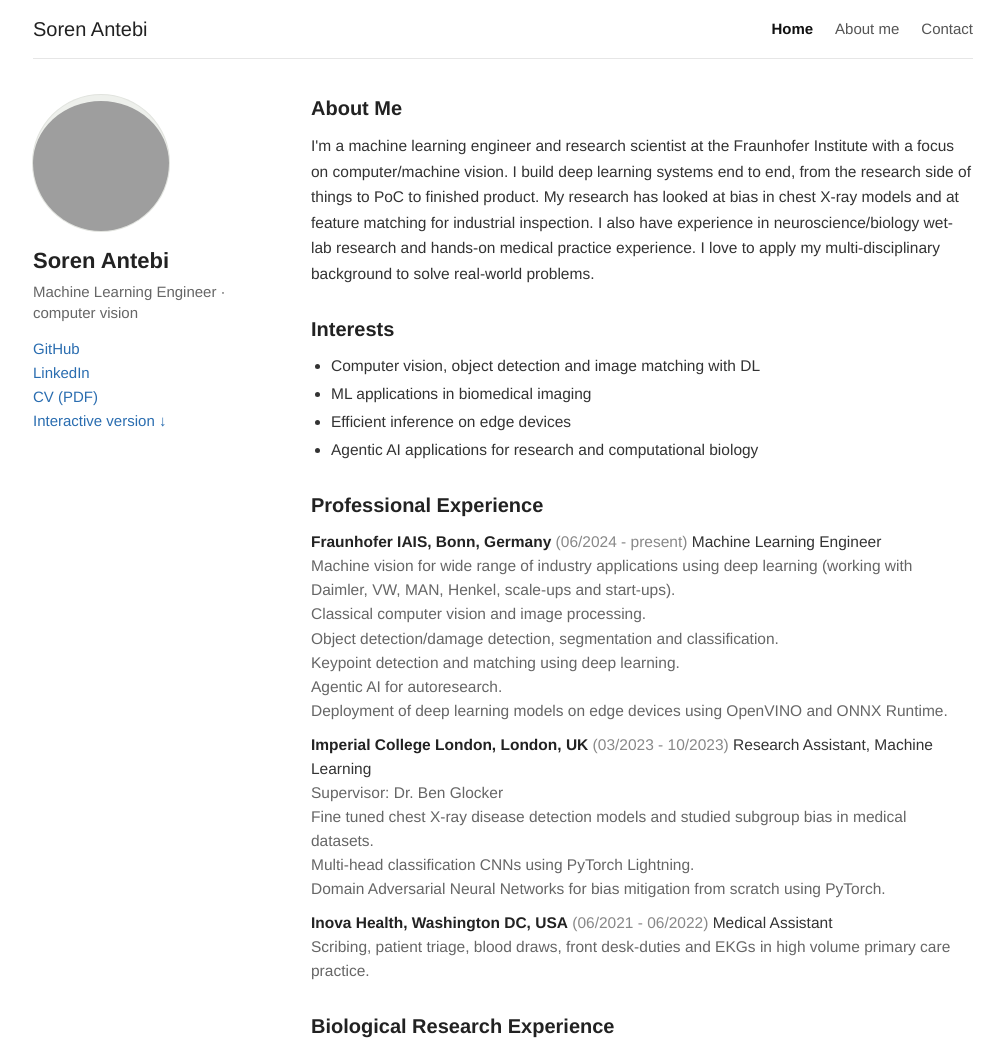
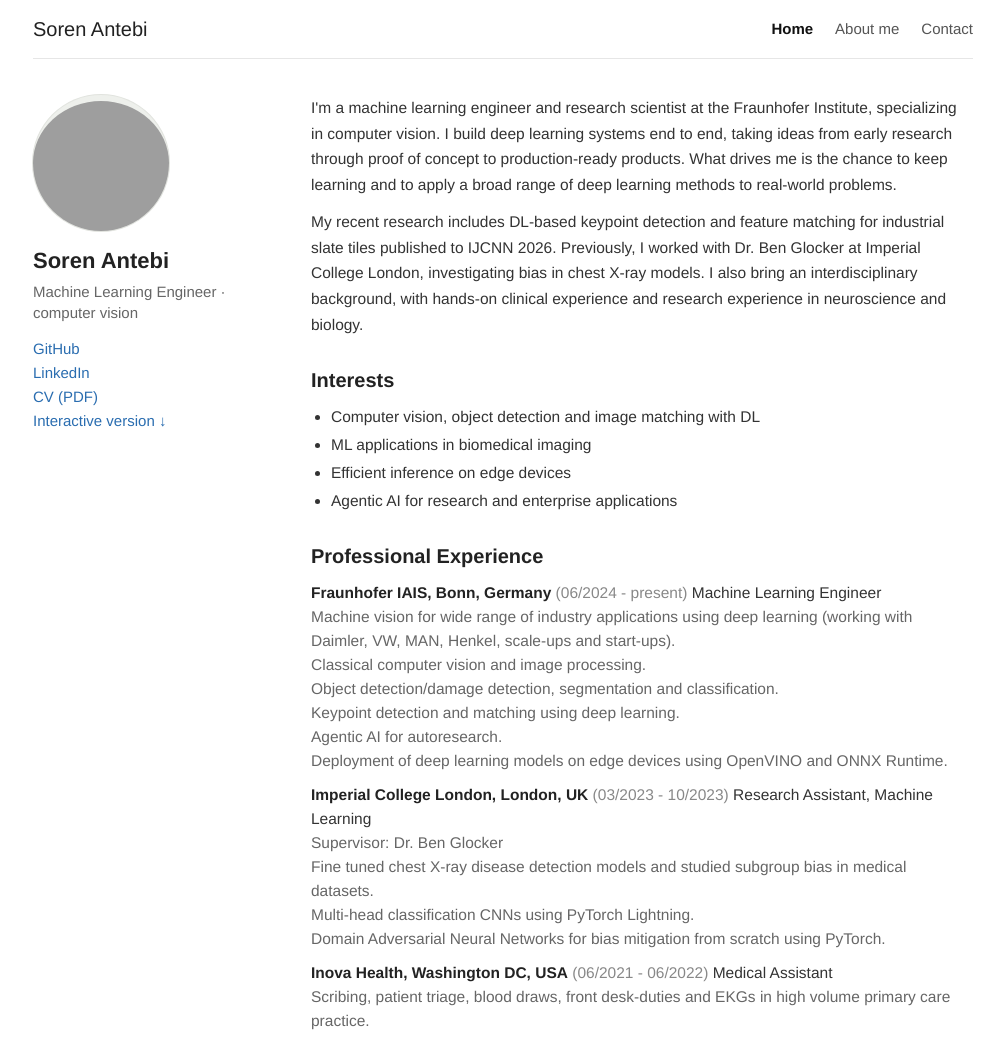
Before and after one commit to sorenantebi/sorenantebi.github.io, a plain HTML site: page index.html in a window 1280 px wide. Shown: the top 1042 px of the page, without its empty margins (137-1141 px from the left). Drawn offline with Linux system fonts and the light colour scheme; grey boxes are pictures that could not be loaded.

Commit message:
Tighter intro

```diff
--- a/hallway.js
+++ b/hallway.js
@@ -108,14 +108,14 @@ const SITE = {
   // Concise homepage (top of the page). Bracketed text is a placeholder.
   cv: {
     role: 'Machine Learning Engineer · computer vision',
-    intro: "I'm a machine learning engineer and research scientist at the Fraunhofer Institute with a focus on computer/machine vision. I build deep learning systems end to end, from the research side of things to PoC to finished product. My research has looked at bias in chest X-ray models and at feature matching for industrial inspection. I also have experience in neuroscience/biology wet-lab research and hands-on medical practice experience. I love to apply my multi-disciplinary background to solve real-world problems.",
+    intro: ["I'm a machine learning engineer and research scientist at the Fraunhofer Institute, specializing in computer vision. I build deep learning systems end to end, taking ideas from early research through proof of concept to production-ready products. What drives me is the chance to keep learning and to apply a broad range of deep learning methods to real-world problems.", "My recent research includes DL-based keypoint detection and feature matching for industrial slate tiles published to IJCNN 2026. Previously, I worked with Dr. Ben Glocker at Imperial College London, investigating bias in chest X-ray models. I also bring an interdisciplinary background, with hands-on clinical experience and research experience in neuroscience and biology."],
     links: [
       { label: 'GitHub', href: 'https://github.com/sorenantebi' },
       { label: 'LinkedIn', href: 'https://www.linkedin.com/in/soren-antebi/' },
       { label: 'CV (PDF)', href: 'assets/resume.pdf' },
       { label: 'Interactive version ↓', href: '#lift' },
     ],
-    interests: ['Computer vision, object detection and image matching with DL', 'ML applications in biomedical imaging', 'Efficient inference on edge devices', 'Agentic AI applications for research and computational biology'],
+    interests: ['Computer vision, object detection and image matching with DL', 'ML applications in biomedical imaging', 'Efficient inference on edge devices', 'Agentic AI for research and enterprise applications'],
     experience: [
       { org: 'Fraunhofer IAIS, Bonn, Germany', when: '06/2024 - present', role: 'Machine Learning Engineer', note: ['Machine vision for wide range of industry applications using deep learning (working with Daimler, VW, MAN, Henkel, scale-ups and start-ups).', 'Classical computer vision and image processing.', 'Object detection/damage detection, segmentation and classification.', 'Keypoint detection and matching using deep learning.', 'Agentic AI for autoresearch.', 'Deployment of deep learning models on edge devices using OpenVINO and ONNX Runtime.'] },
       { org: 'Imperial College London, London, UK', when: '03/2023 - 10/2023', role: 'Research Assistant, Machine Learning', note: ['Supervisor: Dr. Ben Glocker','Fine tuned chest X-ray disease detection models and studied subgroup bias in medical datasets.', 'Multi-head classification CNNs using PyTorch Lightning.', 'Domain Adversarial Neural Networks for bias mitigation from scratch using PyTorch.'] },
@@ -140,8 +140,8 @@ const SITE = {
     ],
   },
   about: [
-    'I am a machine learning engineer with a focus on computer vision and deep learning applications in the industry. I love working at the intersection of ML research and software development, and love building things from an idea/theory into a tangible functional product.',
-    'My research has looked at fairness in chest X-ray disease detection, where I tested domain-adversarial networks for removing bias, and at hybrid deep learning for matching and classifying industrial slate tiles, which was accepted at IJCNN 2026.',
+    'I\'m a machine learning engineer with a focus on computer vision and deep learning applications in the industry. I love working at the intersection of ML research and software development, and love building things from an idea/theory into a tangible functional product.',
+    'I have a multidisciplinary background in medicine, neuroscience, and machine learning.',
     'Outside of work I enjoy pixel art games (due to my pokemon and minecraft addiction as a kid), traveling, reading, league of legends (I hit challenger at last), and anime.',
     'I moved from Berlin to the US when I was 5, returned to Germany at 10, then completed my undergraduate degree in the US and my postgraduate degree in the UK.',
     'Favorite anime: Steins;Gate, Berserk, Neon Genesis Evangelion, Gurren Lagann and Attack on Titan.',
@@ -151,7 +151,7 @@ const SITE = {
   // About me badge (hallway popup). Tile images live in about/img/.
   badge: {
     role: 'Machine learning engineer',
-    bio: 'I am a machine learning engineer at Fraunhofer IAIS with a focus on computer vision and deep learning applications in the industry. I love building things from an idea into a tangible, functional product.',
+    bio: 'I\'m a machine learning engineer at Fraunhofer IAIS with a focus on computer vision and deep learning applications in the industry. I love building things from an idea into a tangible, functional product. I genuinely enjoy learning about new models and technologies.',
     lived: 'Berlin → US (age 5) → Germany (age 10) → US for undergrad (William & Mary) → UK for my postgrad (Imperial College London).',
     tiles: [
       { id: 'anime', label: 'Anime', text: 'Favorite anime: Steins;Gate, Berserk, Neon Genesis Evangelion, Gurren Lagann and Attack on Titan.' },
@@ -414,7 +414,8 @@ renderResume($('#r-list'));
   cv.links.forEach(l => { const li = el('li'); li.appendChild(link(l.label, l.href)); $('#cv-links').appendChild(li); });
   const home = $('#cv-home');
   const block = title => { const s = el('section', 'block'); s.appendChild(el('h2', null, title)); home.appendChild(s); return s; };
-  block('About Me').appendChild(el('p', null, cv.intro));
+  // intro without a heading, so it doesn't repeat the About me tab
+  const intro = el('section', 'block'); [].concat(cv.intro).forEach(t => intro.appendChild(el('p', null, t))); home.appendChild(intro);
   const ints = el('ul', 'dots'); cv.interests.forEach(t => ints.appendChild(el('li', null, t))); block('Interests').appendChild(ints);
   const lines = (title, items, fmt) => { const ul = el('ul', 'cv-lines'); items.forEach(it => { const li = el('li'); fmt(li, it); ul.appendChild(li); }); block(title).appendChild(ul); };
   const posLine = (li, it) => {
--- a/index.html
+++ b/index.html
@@ -542,6 +542,6 @@ html, body { overflow-x: clip; }
 </section>
 
 <div id="whiteout"></div>
-<script src="hallway.js?v=78"></script>
+<script src="hallway.js?v=87"></script>
 </body>
 </html>
```
